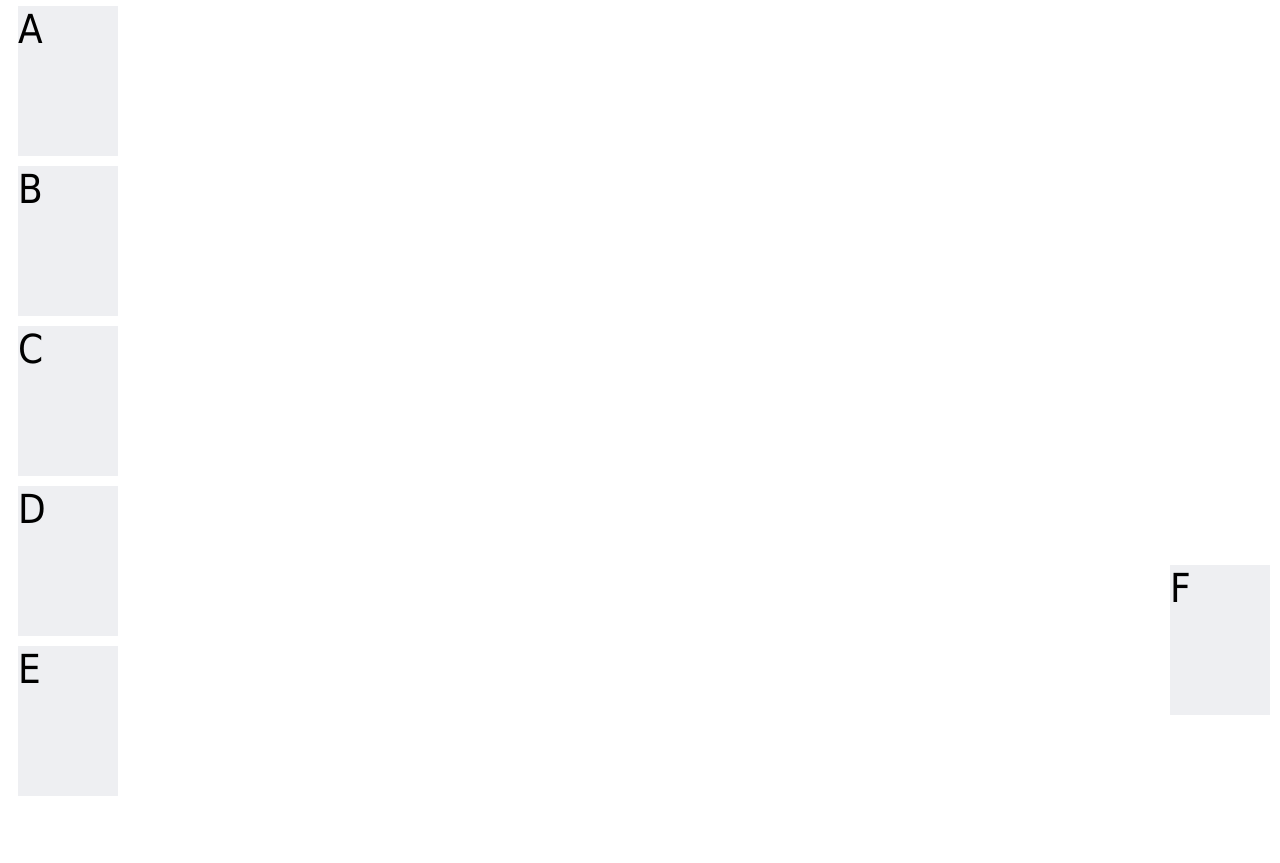
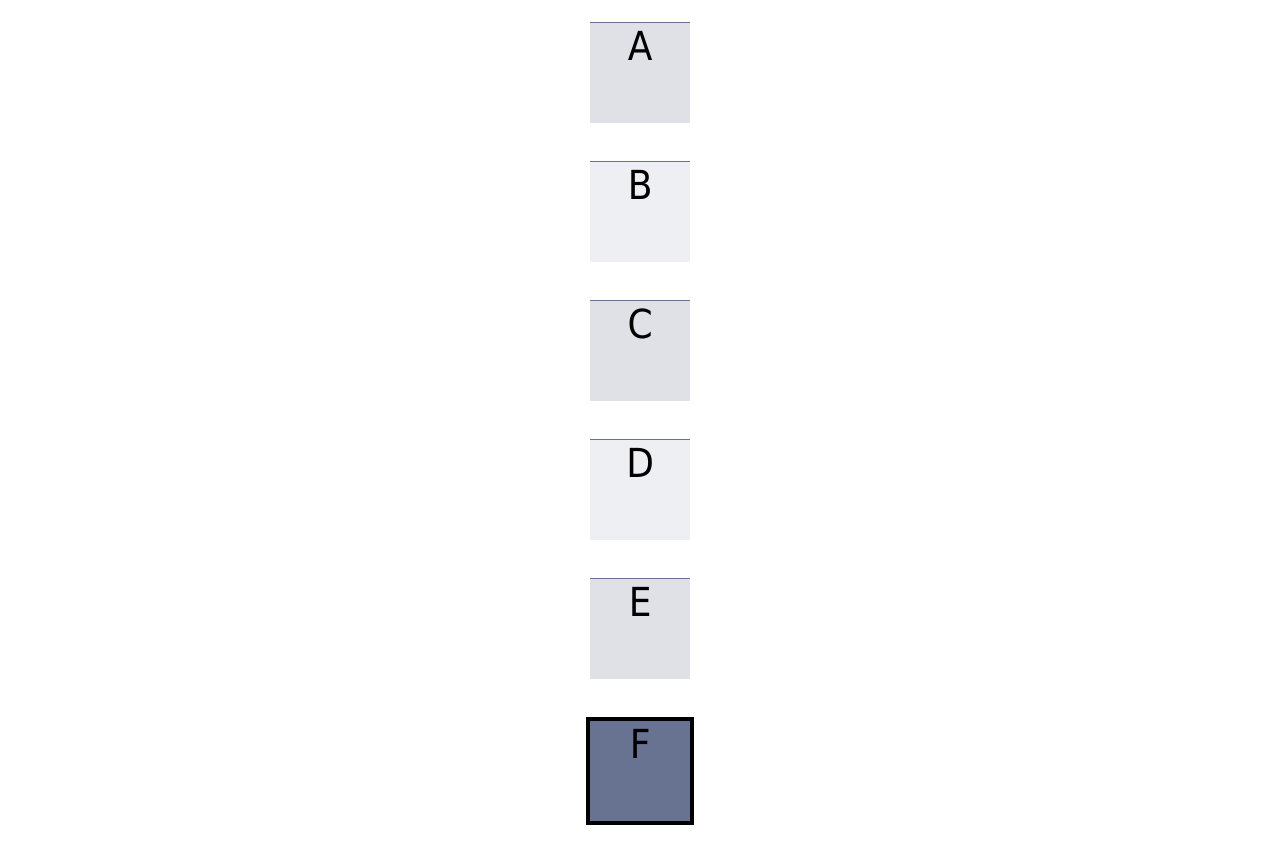
Before and after one commit to zrblx/CS-course-Stanford, a plain HTML site: page CS142 Web Applications/Project 1/index.html in a window 1280 px wide. Shown: the part 75-938 px from the top of the page. Before the commit the page ends 881 px from the top, so only its background shows below. Drawn offline with Linux system fonts and the light colour scheme.

Commit message:
Update index.html

```diff
--- a/CS142 Web Applications/Project 1/index.html
+++ b/CS142 Web Applications/Project 1/index.html
@@ -1,7 +1,7 @@
 <!DOCTYPE html>
 <html>
 <head>
-  <link rel="stylesheet" type="text/css" href="styleB.css"/>
+  <link rel="stylesheet" type="text/css" href="styleA.css"/>
 </head>
 <body>
 
```
